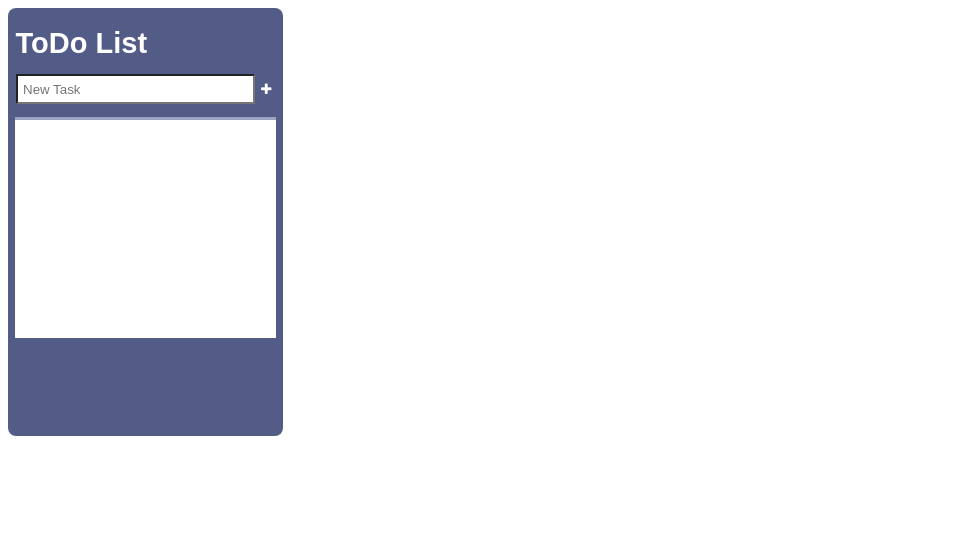
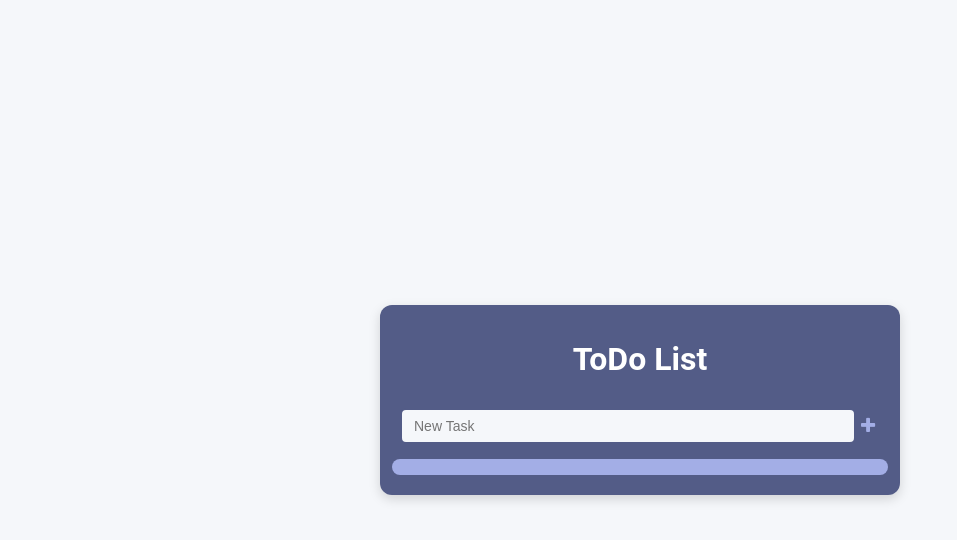
Before and after one commit to martinabruni/todo-list, a React (Vite) app: page / in a window 1280 px wide. Shown: the top 540 px of the page, without its empty margins (0-957 px from the left). Built offline with nearby package versions, Linux system fonts and the light colour scheme.

Commit message:
refactor: reorganize styles and enhance task item layout for improved readability and consistency

```diff
--- a/src/styles.css
+++ b/src/styles.css
@@ -1,130 +1,172 @@
-.task-label {
-  width: 163.41px;
-  height: 17px;
-
-  font-family: "Arial";
-  font-style: normal;
-  font-weight: 400;
-  font-size: 14px;
-  line-height: 17px;
-
-  color: #000000;
+/* Define design tokens for consistency */
+:root {
+  --primary-color: #535c87; /* Blue for headers, borders, and accents */
+  --secondary-color: #a3aee6; /* Accent color for focus effects */
+  --background-color: #f5f7fa; /* Light background for the page */
+  --text-color: #333333; /* Dark text for readability */
+  --shadow-color: rgba(0, 0, 0, 0.15);
+  --completed-bg: #e0e0e0; /* Background for completed tasks */
 }
 
+/* Global body settings */
+html,
+body {
+  font-family: "Roboto", Arial, sans-serif;
+  background: var(--background-color);
+  margin: 0px;
+  padding: 0px;
+  width: 100%;
+  height: 100%;
+  display: flex;
+  justify-content: center;
+  align-items: center;
+}
+
+/* Outer container holding the to-do list */
+.todo-list-container {
+  width: 60vh;
+  padding: 20px;
+  margin: 0px;
+  background: var(--primary-color);
+  border-radius: 12px;
+  box-shadow: 0 4px 12px var(--shadow-color);
+  display: flex;
+  flex-direction: column;
+  gap: 15px;
+  align-items: center;
+}
+
+/* Header styling with solid background and centered text */
+header {
+  width: 100%;
+  padding: 15px;
+  background: var(--primary-color);
+  display: flex;
+  justify-content: center;
+  align-items: center;
+}
+
+/* Main header text with bold styling */
+h1 {
+  font-family: "Roboto", Arial, sans-serif;
+  font-weight: 700;
+  font-size: 32px;
+  color: #ffffff;
+  margin: 0;
+}
+
+/* Input field styling with emphasis on focus state */
+input {
+  width: 100%;
+  padding: 8px 12px;
+  font-size: 14px;
+  border: 2px solid var(--primary-color);
+  border-radius: 6px;
+  transition: border-color 0.3s ease;
+  background-color: var(--background-color);
+}
+
+input:focus {
+  border-color: var(--secondary-color);
+  outline: none;
+}
+
+/* Container for new task input */
+.new-task-input {
+  width: 100%;
+  display: flex;
+  align-items: center;
+  flex-direction: row;
+}
+
+/* Remove default list styles */
+.task-list {
+  list-style: none;
+  padding: 8px;
+  margin: 0px;
+  width: 100%;
+  max-height: 245px;
+  display: flex;
+  flex-direction: column;
+  align-items: center;
+  justify-content: flex-start;
+  gap: 8px;
+  overflow-y: auto;
+  background-color: var(--secondary-color);
+  border-radius: 10px;
+}
+
+.task-list.empty {
+  display: none;
+}
+
+/* Task item styling with updated spacing, shadows, and transitions */
 .task-item {
   display: flex;
   flex-direction: row;
+  justify-content: space-between;
+  padding: 12px;
+  width: 100%;
+  height: fit-content;
+  background: var(--background-color);
+  box-shadow: 0 2px 6px var(--shadow-color);
+  border-radius: 8px;
+  transition: background 0.3s ease;
+  box-sizing: border-box;
   align-items: center;
-  padding: 10px;
-  gap: 10px;
-
-  width: 220px;
-  height: 45px;
-
-  background: #ffffff;
-  box-shadow: 0px 1px 4px rgba(83, 92, 135, 0.25);
-  border-radius: 5px;
 }
 
-ul {
-  list-style: none;
+/* Style for tasks marked as completed */
+.task-item.completed {
+  background: var(--completed-bg);
+  opacity: 0.7;
 }
 
-.task-list {
-  display: flex;
-  flex-direction: column;
-  align-items: center;
-  padding: 5px 3px;
-  gap: 5px;
-  margin: 0px;
-  width: 255px;
-  height: 208px;
-  overflow-y: auto;
-
-  background: #ffffff;
-  border-top: 3px solid #9aa5c4;
+.task-item:hover {
+  background: #f0f0f0;
 }
 
-.btn.light i {
-  color: white;
+/* Task label adjusts to container width */
+.task-label {
+  width: 100%;
+  font-size: 14px;
+  line-height: 1.2;
+  color: var(--text-color);
+  white-space: nowrap;
+  overflow: hidden;
+  text-overflow: ellipsis;
 }
 
-.btn i {
-  color: #535c87;
+.task-label.completed {
+  text-decoration: line-through;
 }
 
-input {
-  display: flex;
-  flex-direction: row;
-  align-items: center;
-  padding: 0px 5px;
-  gap: 10px;
-
-  width: 225px;
-  height: 26px;
-
-  background: #ffffff;
-}
-
-.new-task-input {
-  display: flex;
-  flex-direction: row;
-  justify-content: center;
-  align-items: center;
-
-  width: 265px;
-  height: 26px;
-}
-
-h1 {
-  width: 260px;
-  height: 35px;
-
-  font-family: "Arial";
-  font-style: normal;
-  font-weight: 600;
-  font-size: 29px;
-  line-height: 35px;
-
-  display: flex;
-  align-items: center;
-
-  color: #ffffff;
-}
-
-header {
-  display: flex;
-  flex-direction: row;
-  justify-content: center;
-  align-items: center;
-
-  width: 265px;
-  height: 35px;
-}
-
-.todo-list-container {
-  display: flex;
-  flex-direction: column;
-  align-items: center;
-  padding: 18px 5px;
-  gap: 15px;
-
-  position: relative;
-  width: 265px;
-  height: 392px;
-
-  background: #535c87;
-  border-radius: 8px;
-}
-
+/* Button style: icons are given a slight hover color shift */
 .btn {
   background-color: transparent;
   border: none;
   cursor: pointer;
-  width: 20px;
-  height: 20px;
+  width: 24px;
+  height: 24px;
+  display: flex;
+  align-items: center;
+  justify-content: center;
+  transition: color 0.3s ease;
 }
 
-.task-item.completed {
-  background: #9e9e9e;
+.btn i {
+  font-size: 18px;
+  color: var(--primary-color);
 }
+
+.btn.light i {
+  color: var(--secondary-color);
+}
+
+.btn.light:hover i {
+  color: var(--secondary-color);
+}
+
+.btn:hover i {
+  color: var(--primary-color);
+}
```
